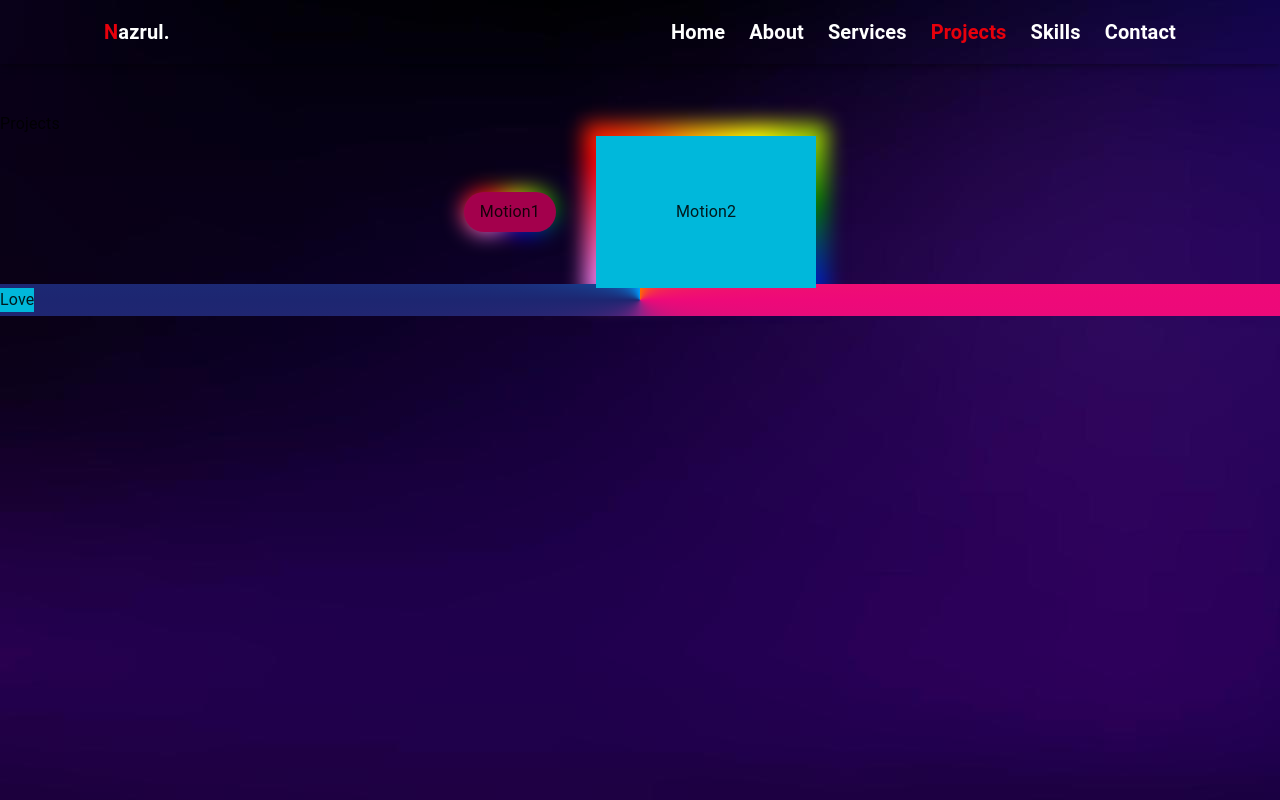
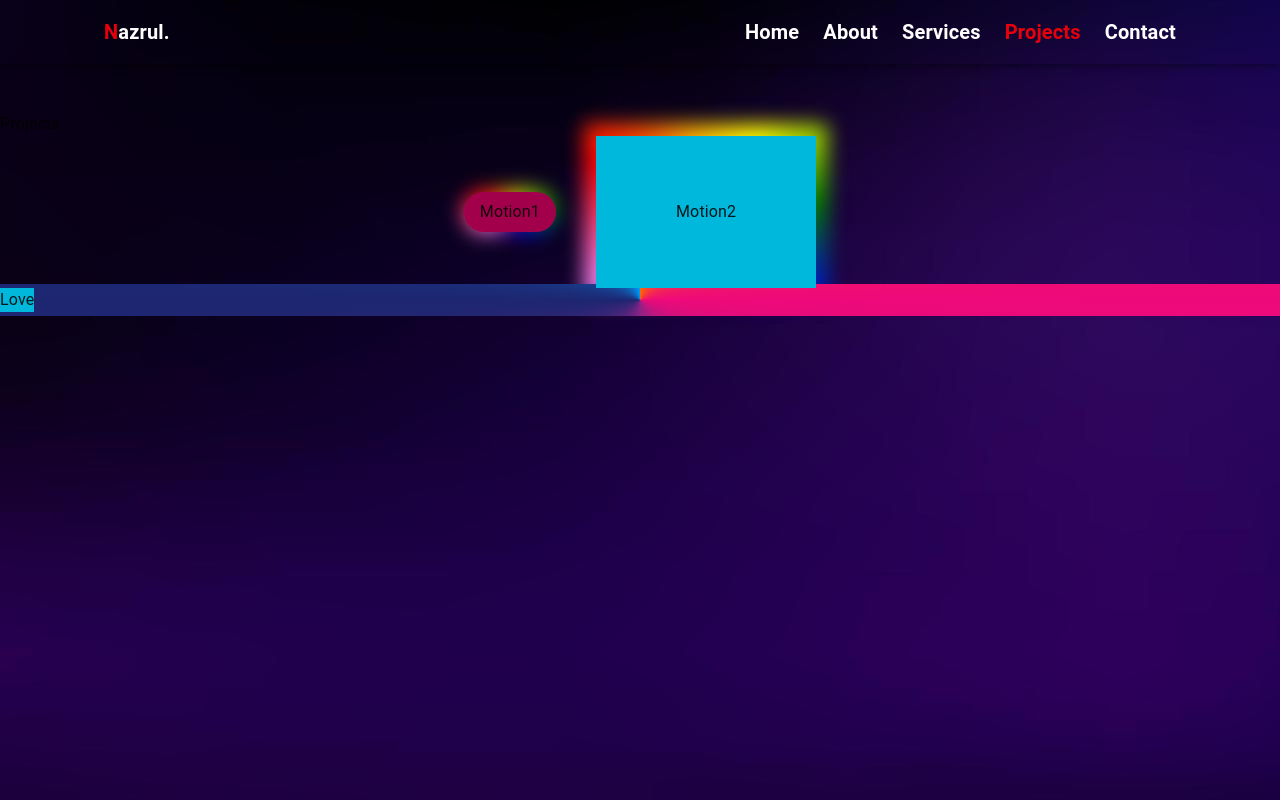
Before and after one commit to Nazrul144/nazrul-portfolio, a Next.js app: page /projects in a window 1280 px wide. Built offline with nearby package versions, Linux system fonts and the light colour scheme.

Commit message:
Skilled routing removed

```diff
--- a/src/app/skills/page.jsx
+++ /dev/null
@@ -1,11 +0,0 @@
-import React from 'react';
-
-const Page = () => {
-    return (
-        <div>
-            <h1>Skills</h1>
-        </div>
-    );
-}
-
-export default Page;
--- a/src/components/homePage/Contact.jsx
+++ b/src/components/homePage/Contact.jsx
@@ -21,8 +21,8 @@ const Contact = () => {
       e.preventDefault();
 
       emailjs
-        .sendForm('service_a5654uh', 'template_je41myo', form.current, {
-          publicKey: 'EyGO7y0039nyztZLQ',
+        .sendForm(`${process.env.NEXT_PUBLIC_SERVICE_ID}`, `${process.env.NEXT_PUBLIC_TEMPLATE_ID}`, form.current, {
+          publicKey: `${process.env.NEXT_PUBLIC_PUBLIC_ID}`,
         })
         .then(
           () => {
--- a/src/components/shared/Navbar.jsx
+++ b/src/components/shared/Navbar.jsx
@@ -39,10 +39,6 @@ const Navbar = (props) => {
     {
       title: 'Projects',
       path: '/projects'
-    },
-    {
-      title: 'Skills',
-      path: '/skills'
     },
     {
       title: 'Contact',
```
